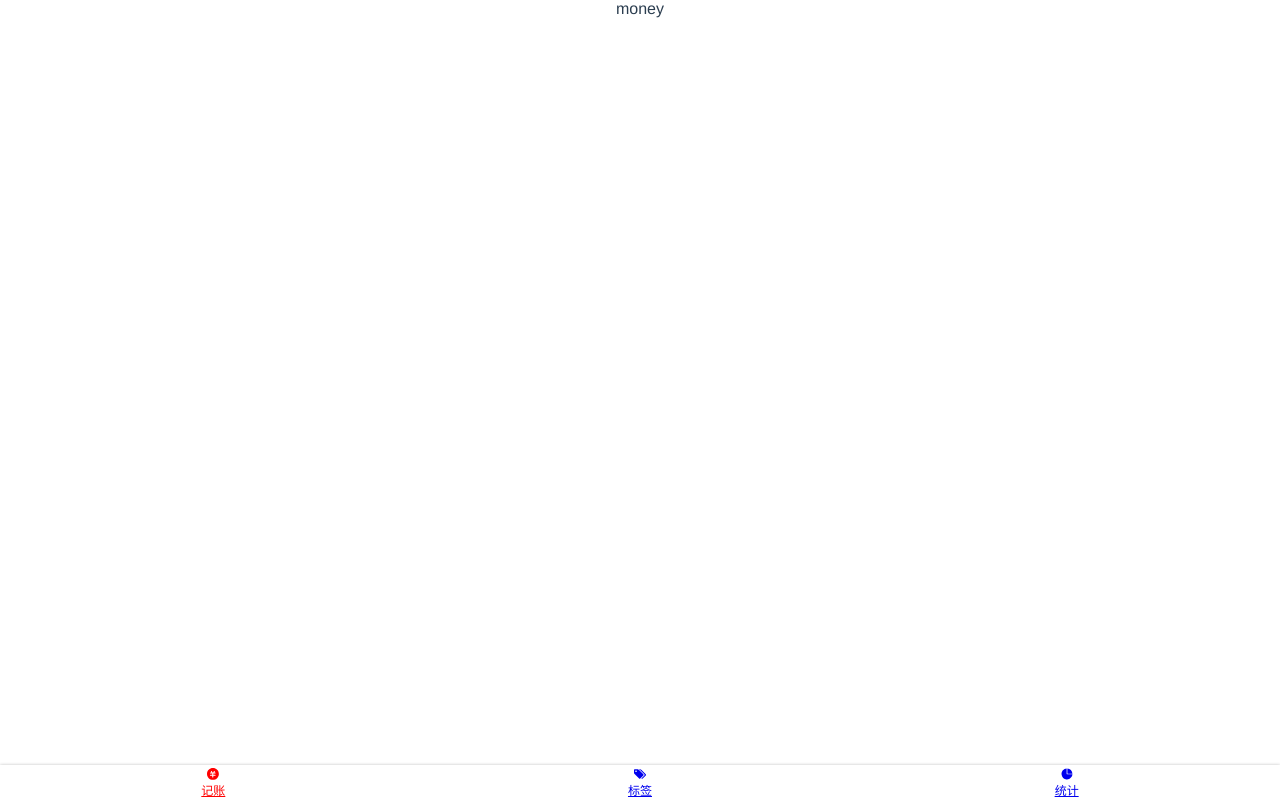
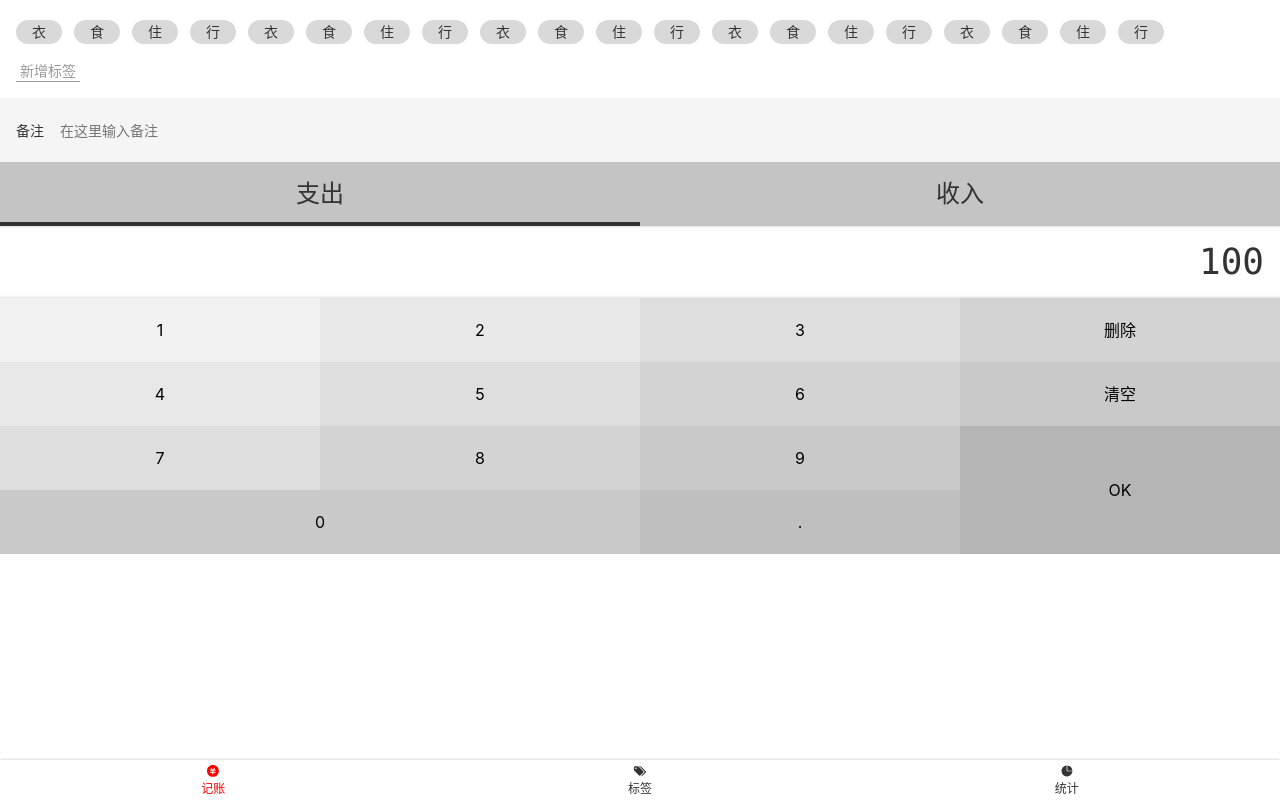
Before and after one commit to A-Tione/t-money, a Vue app: page /#/money in a window 1280 px wide. Built offline with nearby package versions, Linux system fonts and the light colour scheme.

Commit message:
完成 Money页面样式与组件划分

```diff
--- a/src/App.vue
+++ b/src/App.vue
@@ -5,28 +5,14 @@
 </template>
 
 <style lang="scss">
-  * {
-    margin: 0;
-    padding: 0;
+  @import "~@/assets/style/helper.scss";
+  @import "~@/assets/style/var.scss";
+  body {
+    -webkit-font-smoothing: antialiased;
+    -moz-osx-font-smoothing: grayscale;
+    color: #333;
+    font-family: $font-hei;
+    font-size: 16px;
+    line-height: 1.5;
   }
-#app {
-  font-family: Avenir, Helvetica, Arial, sans-serif;
-  -webkit-font-smoothing: antialiased;
-  -moz-osx-font-smoothing: grayscale;
-  text-align: center;
-  color: #2c3e50;
-}
-
-#nav {
-  padding: 30px;
-
-  a {
-    font-weight: bold;
-    color: #2c3e50;
-
-    &.router-link-exact-active {
-      color: #42b983;
-    }
-  }
-}
 </style>
--- /dev/null
+++ b/src/assets/style/helper.scss
@@ -0,0 +1,19 @@
+$font-hei: -apple-system, "Noto Sans", "Helvetica Neue", Helvetica, "Nimbus Sans L", Arial, "Liberation Sans", "PingFang SC", "Hiragino Sans GB", "Noto Sans CJK SC", "Source Han Sans SC", "Source Han Sans CN", "Microsoft YaHei", "Wenquanyi Micro Hei", "WenQuanYi Zen Hei", "ST Heiti", SimHei, "WenQuanYi Zen Hei Sharp", sans-serif;
+$font-kai: Baskerville, Georgia, "Liberation Serif", "Kaiti SC", STKaiti, "AR PL UKai CN", "AR PL UKai HK", "AR PL UKai TW", "AR PL UKai TW MBE", "AR PL KaitiM GB", KaiTi, KaiTi_GB2312, DFKai-SB, "TW\-Kai", serif;
+$font-song: Georgia, "Nimbus Roman No9 L", "Songti SC", "Noto Serif CJK SC", "Source Han Serif SC", "Source Han Serif CN", STSong, "AR PL New Sung", "AR PL SungtiL GB", NSimSun, SimSun, "TW\-Sung", "WenQuanYi Bitmap Song", "AR PL UMing CN", "AR PL UMing HK", "AR PL UMing TW", "AR PL UMing TW MBE", PMingLiU, MingLiU, serif;
+$color-highlight: #f00;
+%clearFix {
+  &::after {
+    content: '';
+    clear: both;
+    display: block;
+  }
+}
+$color-shadow: rgba(0, 0, 0, 0.25);
+%outerShadow {
+  box-shadow: 0 0 3px $color-shadow;
+}
+%innerShadow {
+  box-shadow: inset 0 -3px 3px -3px $color-shadow,
+  inset 0 3px 3px -3px $color-shadow;
+}
--- /dev/null
+++ b/src/assets/style/var.scss
@@ -0,0 +1,18 @@
+* {
+  margin: 0;
+  padding: 0;
+  box-sizing: border-box;
+}
+a {
+  text-decoration: none;
+  color: inherit;
+}
+ul, ol {
+  list-style: none;
+}
+button, input {
+  font: inherit;
+}
+:focus {
+  outline: none;
+}
--- /dev/null
+++ b/src/components/Money/Notes.vue
@@ -0,0 +1,34 @@
+<template>
+    <div>
+        <label class="notes">
+            <span class="name">备注</span>
+            <input placeholder="在这里输入备注" type="text">
+        </label>
+    </div>
+</template>
+
+<script lang="ts">
+    export default {
+        name: 'Notes'
+    }
+</script>
+
+<style lang="scss" scoped>
+    .notes {
+        font-size: 14px;
+        background: #f5f5f5;
+        padding-left: 16px;
+        display: flex;
+        align-items: center;
+        .name {
+            padding-right: 16px;
+        }
+        input {
+            height: 64px;
+            flex-grow: 1;
+            background: transparent;
+            border: none;
+            padding-right: 16px;
+        }
+    }
+</style>
--- /dev/null
+++ b/src/components/Money/NumberPad.vue
@@ -0,0 +1,80 @@
+<template>
+    <div class="numberPad">
+        <div class="output">100</div>
+        <div class="buttons">
+            <button>1</button>
+            <button>2</button>
+            <button>3</button>
+            <button>删除</button>
+            <button>4</button>
+            <button>5</button>
+            <button>6</button>
+            <button>清空</button>
+            <button>7</button>
+            <button>8</button>
+            <button>9</button>
+            <button class="ok">OK</button>
+            <button class="zero">0</button>
+            <button>.</button>
+        </div>
+    </div>
+</template>
+
+<script lang="ts">
+    export default {
+        name: 'NumberPad'
+    }
+</script>
+
+<style lang="scss" scoped>
+    @import "~@/assets/style/helper.scss";
+    .numberPad {
+        .output {
+            @extend %clearFix;
+            @extend %innerShadow;
+            font-size: 36px;
+            font-family: Consolas, monospace;
+            padding: 9px 16px;
+            text-align: right;
+        }
+        .buttons {
+            @extend %clearFix;
+            > button {
+                width: 25%;
+                height: 64px;
+                float: left;
+                background: transparent;
+                border: none;
+                &.ok {
+                    height: 64*2px;
+                    float: right;
+                }
+                &.zero {
+                    width: 25*2%;
+                }
+                $bg: #f2f2f2;
+                &:nth-child(1) {
+                    background: $bg;
+                }
+                &:nth-child(2), &:nth-child(5) {
+                    background: darken($bg, 4%);
+                }
+                &:nth-child(3), &:nth-child(6), &:nth-child(9) {
+                    background: darken($bg, 4*2%);
+                }
+                &:nth-child(4), &:nth-child(7), &:nth-child(10) {
+                    background: darken($bg, 4*3%);
+                }
+                &:nth-child(8), &:nth-child(11), &:nth-child(13) {
+                    background: darken($bg, 4*4%);
+                }
+                &:nth-child(14) {
+                    background: darken($bg, 4*5%);
+                }
+                &:nth-child(12) {
+                    background: darken($bg, 4*6%);
+                }
+            }
+        }
+    }
+</style>
--- /dev/null
+++ b/src/components/Money/Tags.vue
@@ -0,0 +1,70 @@
+<template>
+    <div class="tags">
+        <div class="new">
+            <button>新增标签</button>
+        </div>
+        <ul class="current">
+            <li>衣</li>
+            <li>食</li>
+            <li>住</li>
+            <li>行</li>
+            <li>衣</li>
+            <li>食</li>
+            <li>住</li>
+            <li>行</li>
+            <li>衣</li>
+            <li>食</li>
+            <li>住</li>
+            <li>行</li>
+            <li>衣</li>
+            <li>食</li>
+            <li>住</li>
+            <li>行</li>
+            <li>衣</li>
+            <li>食</li>
+            <li>住</li>
+            <li>行</li>
+        </ul>
+    </div>
+
+</template>
+
+<script lang="ts">
+    export default {
+        name: 'Tags'
+    }
+</script>
+
+<style lang="scss" scoped>
+    .tags {
+        font-size: 14px;
+        padding: 16px;
+        flex-grow: 1;
+        display: flex;
+        flex-direction: column-reverse;
+        > .current {
+            display: flex;
+            flex-wrap: wrap;
+            > li {
+                background: #d9d9d9;
+                $h: 24px;
+                height: $h;
+                line-height: $h;
+                border-radius: $h/2;
+                padding: 0 16px;
+                margin-right: 12px;
+                margin-top: 4px;
+            }
+        }
+        > .new {
+            padding-top: 16px;
+            button {
+                background: transparent;
+                border: none;
+                color: #999;
+                border-bottom: 1px solid;
+                padding: 0 4px;
+            }
+        }
+    }
+</style>
--- /dev/null
+++ b/src/components/Money/Types.vue
@@ -0,0 +1,40 @@
+<template>
+    <div>
+        <ul class="types">
+            <li class="selected">支出</li>
+            <li>收入</li>
+        </ul>
+    </div>
+</template>
+
+<script lang="ts">
+    export default {
+        name: 'Types'
+    }
+</script>
+
+<style lang="scss" scoped>
+    .types {
+        background: #c4c4c4;
+        display: flex;
+        text-align: center;
+        font-size: 24px;
+        > li {
+            width: 50%;
+            height: 64px;
+            display: flex;
+            justify-content: center;
+            align-items: center;
+            position: relative;
+            &.selected::after {
+                content: '';
+                position: absolute;
+                bottom: 0;
+                left: 0;
+                width: 100%;
+                height: 4px;
+                background: #333;
+            }
+        }
+    }
+</style>
--- a/src/views/Money.vue
+++ b/src/views/Money.vue
@@ -1,23 +1,39 @@
 <template>
     <div>
-        <Layout>money</Layout>
+        <Layout>
+            <tags></tags>
+            <notes></notes>
+            <types></types>
+            <number-pad></number-pad>
+        </Layout>
     </div>
 </template>
 
 <script lang="ts">
+    import notes from '@/components/Money/Notes.vue'
+    import numberPad from '@/components/Money/NumberPad.vue'
+    import tags from '@/components/Money/Tags.vue'
+    import types from '@/components/Money/Types.vue'
+
     export default {
         name: 'money',
-        props: {},
-
+        components: {
+            tags,
+            notes,
+            types,
+            numberPad,
+        },
         data() {
             return {}
         },
-
 
         methods: {}
     }
 </script>
 
 <style lang="scss" scoped>
-
+    .layout-content {
+        display: flex;
+        flex-direction: column-reverse;
+    }
 </style>
```
